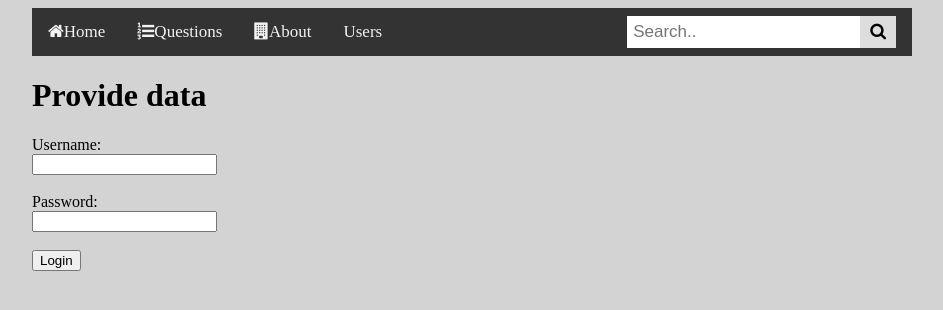
After one commit to Boner1975/WebApp, a Flask app: page /login in a window 1280 px wide. The commit adds this page. Shown: the top 310 px of the page, without its empty margins (168-1111 px from the left). Run offline with Flask 2, Linux system fonts and the light colour scheme.

Commit message:
Log in function in progress

```diff
--- /dev/null
+++ b/Templates/Login.html
@@ -0,0 +1,23 @@
+<!DOCTYPE html>
+<html lang="en">
+<head>
+    <meta charset="UTF-8">
+    <link rel="stylesheet" href="https://cdnjs.cloudflare.com/ajax/libs/font-awesome/4.7.0/css/font-awesome.min.css">
+    <title>Login</title>
+    <link rel="stylesheet" href="/static/style.css">
+</head>
+<body>
+{% include "topnav.html" %}
+        <h1>Provide data</h1>
+        <form action="{{ url_for("login") }}" method = "post" enctype = "multipart/form-data">
+            <label for = "user_name">Username:</label><br>
+            <input name = "user_name" id = "user_name" type = "text" minlength="5" maxlength="100" value="">
+            <br><br>
+            <label for = "password">Password:</label><br>
+            <input name = "password" id = "password" minlength="5" maxlength="500"></input>
+            <br><br>
+            <input type="submit" value="Login">
+            <label name="message">{{ message }}</label>
+        </form>
+</body>
+</html>
--- a/Templates/index.html
+++ b/Templates/index.html
@@ -19,6 +19,8 @@
 
     <br><br>
     <a href="{{ url_for("registration") }}">Register new account</a>
+    <br>
+    <a href="{{ url_for("login") }}">Log in</a>
     <br><br>
     <table border="1">
         {% for header in headers %}
--- a/server.py
+++ b/server.py
@@ -321,9 +321,29 @@ def registration():
 
 
 def hash_password(password):
-    hashed_password = bcrypt.hashpw(password.encode('UTF-8'), bcrypt.gensalt())
+    salt = bcrypt.gensalt()
+    hashed_password = bcrypt.hashpw(password.encode('UTF-8'), salt)
     return hashed_password
 
+@app.route('/login', methods=['GET', 'POST'])
+def login():
+    if request.method == 'GET':
+        return render_template('login.html')
+    else:
+        #data = dict(request.form)
+        users = data_manager.get_users()
+        if request.form['user_name'] in [element['user_name'] for element in users] and verify_password(request.form['password'], data_manager.get_password(request.form['user_name'])):
+            session['user_name'] = request.form['user_name']
+
+            return redirect(url_for('index'))
+        else:
+            message = 'Wrong password'
+
+    return render_template('login.html', message=message)
+
+def verify_password(plain_text_pswrd, hash_pswrd):
+    hashed_byte_password = hash_pswrd.encode('UTF-8')
+    return bcrypt.checkpw(plain_text_pswrd.encode('UTF-8'), hashed_byte_password)
 
 if __name__ == "__main__":
     app.run()
```
Also changed, not shown: data_manager.py (+11 -0 lines).
